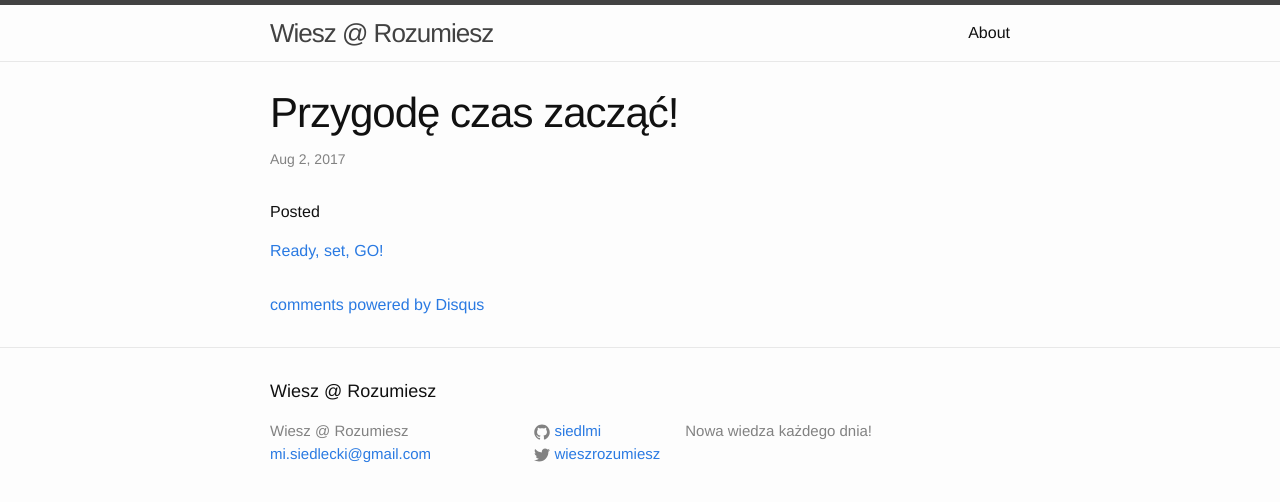
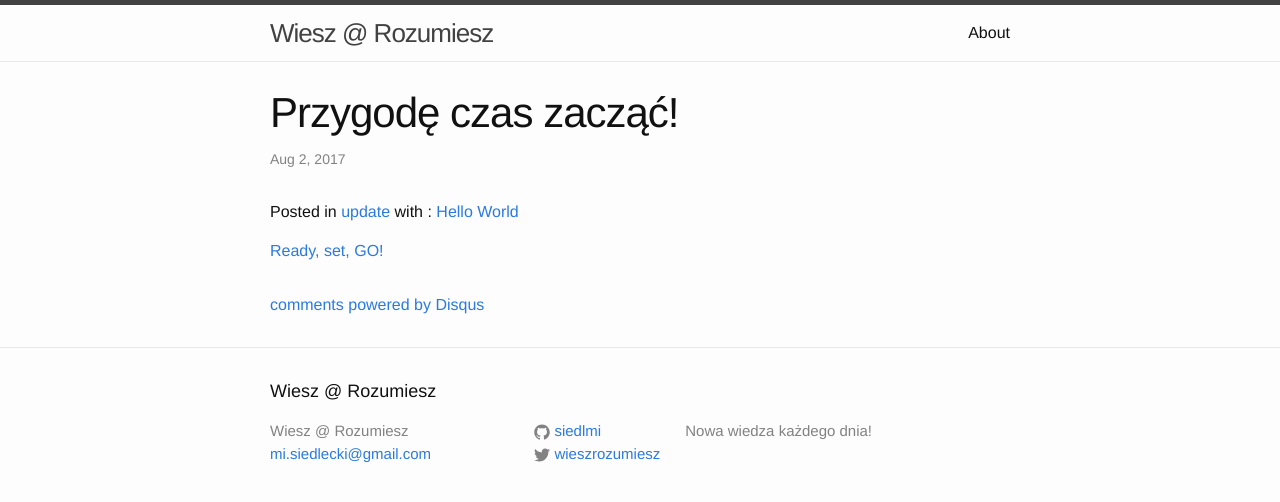
Before and after one commit to siedlmi/siedlmi.github.io, a Jekyll site: the page built from _posts/2017-08-02-witaj.markdown, in a window 1280 px wide. Shown: the top 502 px of the page. Built offline with Jekyll 4.4.1, drawn with Linux system fonts in a browser that asks for light colours; comment, search, counter and statistics services are not loaded.

```diff
--- a/_layouts/post.html
+++ b/_layouts/post.html
@@ -1,7 +1,7 @@
 ---
 layout: default
 ---
-
+{% assign post = page %}
 {% assign category = site.my_categories | where: "slug", post.category %}
 {% assign category = category[0] %}
 {% if category %}
@@ -29,7 +29,7 @@ layout: default
     <p class="post-meta"><time datetime="{{ page.date | date_to_xmlschema }}" itemprop="datePublished">{{ page.date | date: "%b %-d, %Y" }}</time>{% if page.author %} • <span itemprop="author" itemscope itemtype="http://schema.org/Person"><span itemprop="name">{{ page.author }}</span></span>{% endif %}</p>
 </header>
 
-<p>Posted{% if category_content %} in </p>{{ category_content }}<p>{% endif %}{{ tags_content }}</p>
+Posted{% if category_content %} in {{ category_content }}{% endif %}{{ tags_content }}</p>
 
   <div class="post-content" itemprop="articleBody">
     {{ content }}
```
